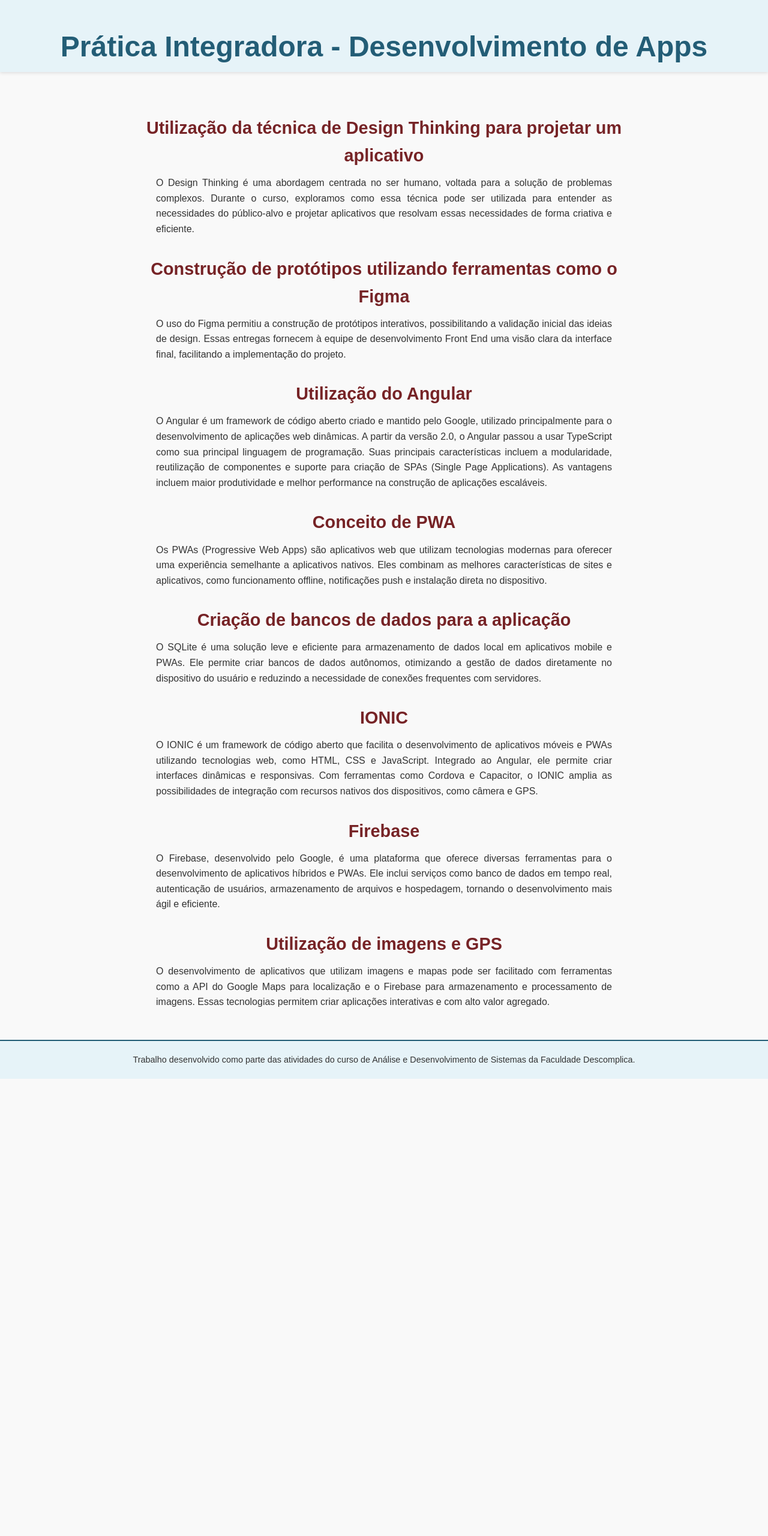
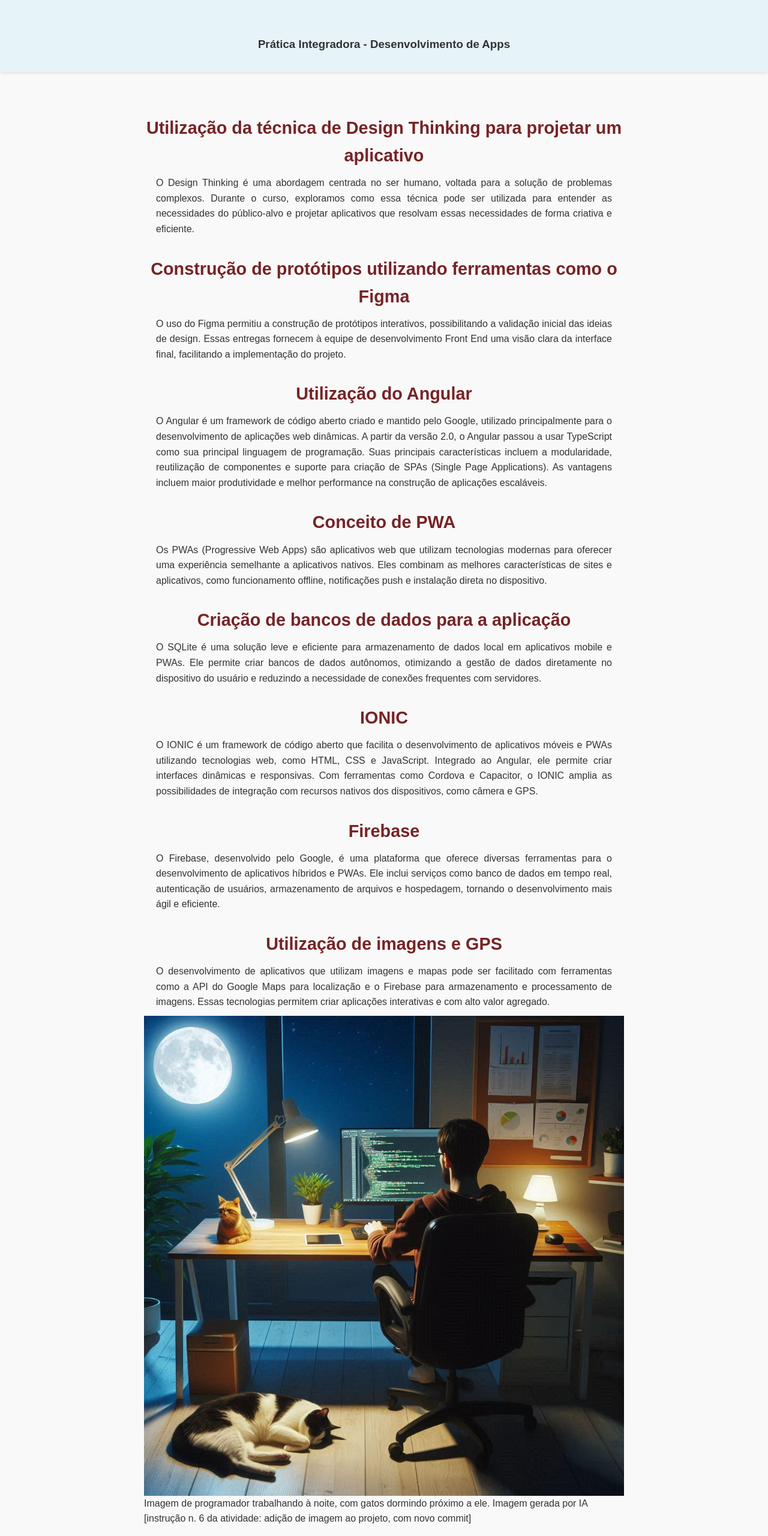
Before and after one commit to pteixeira1089/atividade_pratica_des_apps_a10_descomplica, a plain HTML site: page index.html in a window 1280 px wide. Shown: the top 2560 px of the page at 60% size. Before the commit the page ends 1798 px from the top, so only its background shows below. Drawn offline with Linux system fonts and the light colour scheme.

Commit message:
imagem adicionada

```diff
--- a/index.html
+++ b/index.html
@@ -10,7 +10,7 @@
     <body>
         <header>
             <div class="initial-hero">
-                <h1>Prática Integradora - Desenvolvimento de Apps</h1>
+                <h3>Prática Integradora - Desenvolvimento de Apps</h3>
                 <p>
                     Este documento aborda alguns tópicos estudados durante as
                     aulas do curso
@@ -126,6 +126,12 @@
                     aplicações interativas e com alto valor agregado.
                 </p>
             </section>
+
+            <section>
+                <img src="/images/developer_night_ai.png" alt="programador trabalhando à noite, com gatos dormindo ao seu lado. Imagem gerada por IA">
+                <figcaption>Imagem de programador trabalhando à noite, com gatos dormindo próximo a ele. Imagem gerada por IA [instrução n. 6 da atividade: adição de imagem ao projeto, com novo commit]</figcaption>
+
+            </section>
         </main>
 
         <footer>
--- a/styles.css
+++ b/styles.css
@@ -25,9 +25,18 @@ header {
 /* Estilo para o título principal */
 h1 {
     color: #235D76;
-    font-size: 2.5em;
+    font-size: 2em;
     margin: 0;
 }
+
+/* Specific style for smaller screens */
+@media (max-width: 768px) {
+    h1 {
+      font-size: 12px;
+      margin: 0;
+      padding: 0;
+    }
+  }
 
 /* Estilo para títulos menores */
 /* Estilo para títulos menores */
@@ -60,6 +69,12 @@ p {
     max-width: 100%; /* Garante que o h2 não ultrapasse a largura da tela */
     box-sizing: border-box; /* Inclui padding e border no cálculo da largura */
 }
+
+img {
+    display: block;
+    margin: 0 auto;
+    max-width: 100%; /* Ensure the image doesn't exceed its parent's width */
+  }
 
 p.footer{
     opacity: 1;
```
Also changed, not shown: images/developer_night_ai.png (added).
